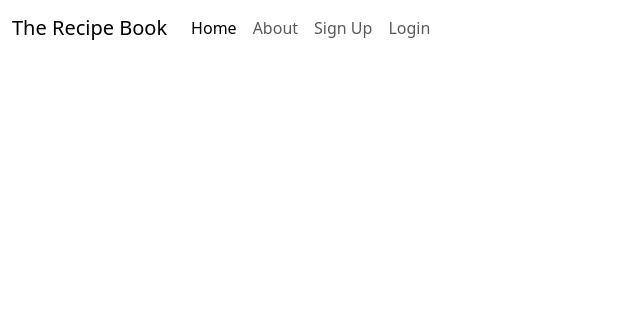
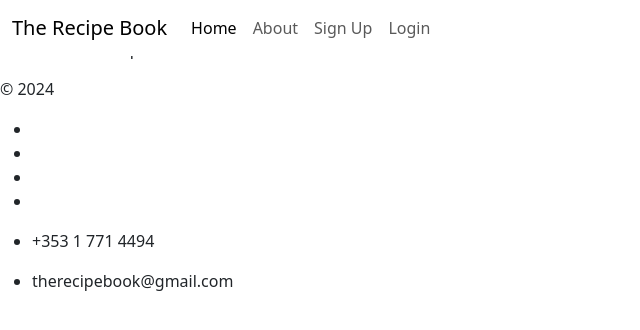
Before and after one commit to cameronk97/The_Recipe_Book, a Django app: template templates/base.html in a window 1280 px wide. Shown: the top 330 px of the page, without its empty margins (0-640 px from the left). Run offline with Django 3.2, Linux system fonts and the light colour scheme; the template is opened without the code that fills it, so the values that code supplies are empty.

Commit message:
Add basic footer structure to base.html

```diff
--- a/templates/base.html
+++ b/templates/base.html
@@ -61,6 +61,35 @@
 
     <!-- Footer -->
     <footer>
+        <div>
+            <h4>The Recipe Book</h4>
+            <p>Your modern recipe book.</p>
+            <p>&copy; 2024</p>
+        </div>
+        <div>
+            <ul>
+                <li>
+                    <a href="#"></a>
+                </li>
+                <li>
+                    <a href="#"></a>
+                </li>
+                <li>
+                    <a href="#"></a>
+                </li>
+                <li>
+                    <a href="#"></a>
+                </li>
+            </ul>
+        </div>
+        <ul>
+            <li>
+                <p>+353 1 771 4494</p>
+            </li>
+            <li>
+                <p>therecipebook@gmail.com</p>
+            </li>
+        </ul>
     </footer>
 
     <script src="https://cdn.jsdelivr.net/npm/bootstrap@5.3.3/dist/js/bootstrap.bundle.min.js" integrity="sha384-YvpcrYf0tY3lHB60NNkmXc5s9fDVZLESaAA55NDzOxhy9GkcIdslK1eN7N6jIeHz" crossorigin="anonymous"></script>
```
